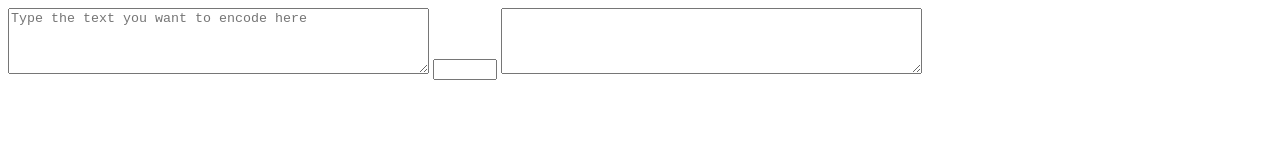
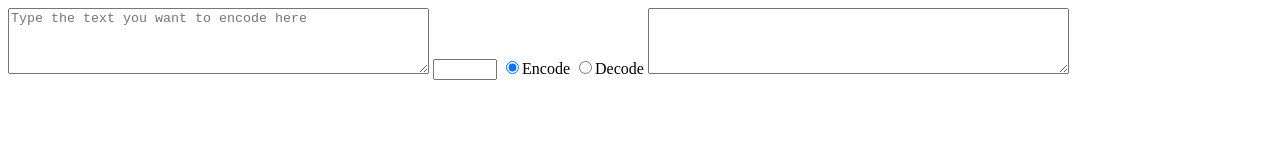
Before and after one commit to phianova/caesars-cipher, a website: page index.html in a window 1280 px wide. Drawn offline with Linux system fonts and the light colour scheme.

Commit message:
encode and decode switch and real time updating

```diff
--- a/cipher.js
+++ b/cipher.js
@@ -4,51 +4,55 @@ const decipher = () => {
     let inputMessage = document.getElementById("inputMessage").value;
     let key = Number(document.getElementById("key").value);
     let outputMessage = document.getElementById("outputMessage");
+    let decode = document.getElementById("decode");
 
     let outputText = [];
 
-// Loop through each letter of input string
+    // Reverse the key if we're decoding
+    if (decode.checked) {
+        key = -key;
+    }
+
+    // Loop through each letter of input string
     for (let i = 0; i < inputMessage.length; i++) {
         let letterRegEx = /[a-zA-Z]/;
         let letter = inputMessage[i];
-        //console.log("letter", inputMessage[i], "is Letter", letterRegEx.test(inputMessage[i]));
         if (letterRegEx.test(inputMessage[i])){
             // Different output function for uppercase letters to maintain casing on output
             let upperCaseRegEx = /[A-Z]/;
             let upperCase = upperCaseRegEx.test(inputMessage[i]);
             if (upperCase) {
                 letter = letter.toLowerCase();
-                console.log("uppercase letter", letter);
+            }
+            // Find index of each letter in our alphabet array
+            let index = alphabet.indexOf(letter);
+
+            // Identify new index based on key entered
+            let newIndex = index + key;
+
+            // Deal with shifts greater than length of alphabet
+            if (newIndex > 25) {
+                newIndex -= 26;
+            } else if (index < 0) {
+                newIndex += 26;
             }
 
-            let index = alphabet.indexOf(letter);
-            console.log("index", index);
-
-            let newIndex = index + key;
-            console.log("key", key);
-            console.log("newIndex", newIndex);
-
+            // Find letter corresponding to index and output it in output
             let newLetter = alphabet[newIndex];
-            console.log("letter", newLetter);
 
             if (upperCase) {
                 newLetter = newLetter.toUpperCase();
-                console.log("new uppercase letter", newLetter)
             }
 
             outputText.push(newLetter);
-            console.log("output", outputText);
         } else {
             let nonLetter = inputMessage[i];
             outputText.push(nonLetter);
-            console.log("output", outputText);
         }
     }
 
-// Find index of each letter in our alphabet array
 
 
-// Find letter corresponding to index and output it in output
 
 // Extension: account for symbols in string!
 
--- a/index.html
+++ b/index.html
@@ -8,7 +8,9 @@
 <body>
     <form name="form" id="form">
     <textarea id="inputMessage" rows="4" cols="50" placeholder="Type the text you want to encode here" oninput="decipher()"></textarea>
-    <input id="key" type="number" min="-25" max="25">
+    <input id="key" type="number" min="-25" max="25" onchange="decipher()">
+    <input checked onchange="decipher()" name="codingDirection" id = "encode" type="radio"><label for="encode">Encode</label>
+    <input onchange="decipher()" name="codingDirection" id = "decode" type="radio"><label for="decode">Decode</label>
     <textarea id="outputMessage" rows="4" cols="50"></textarea>
     </form>
     <script src="cipher.js"></script>
```
